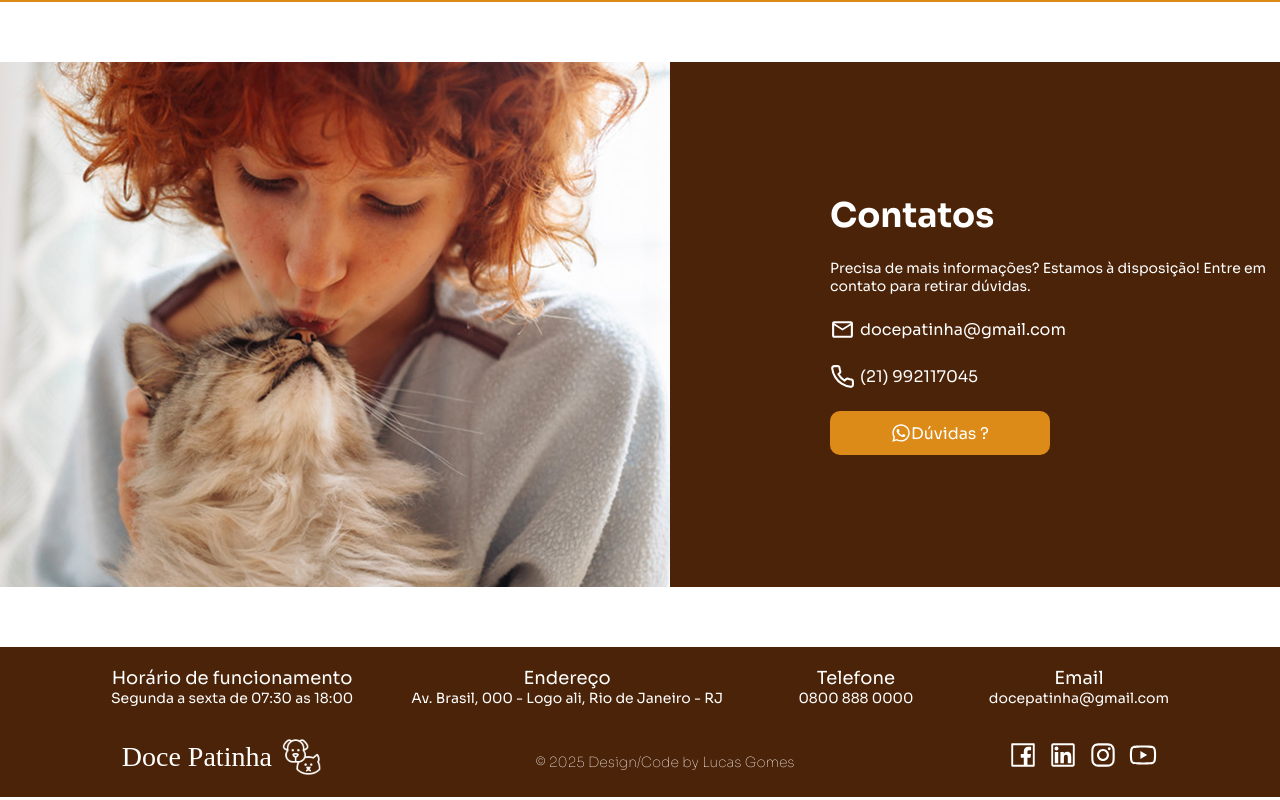
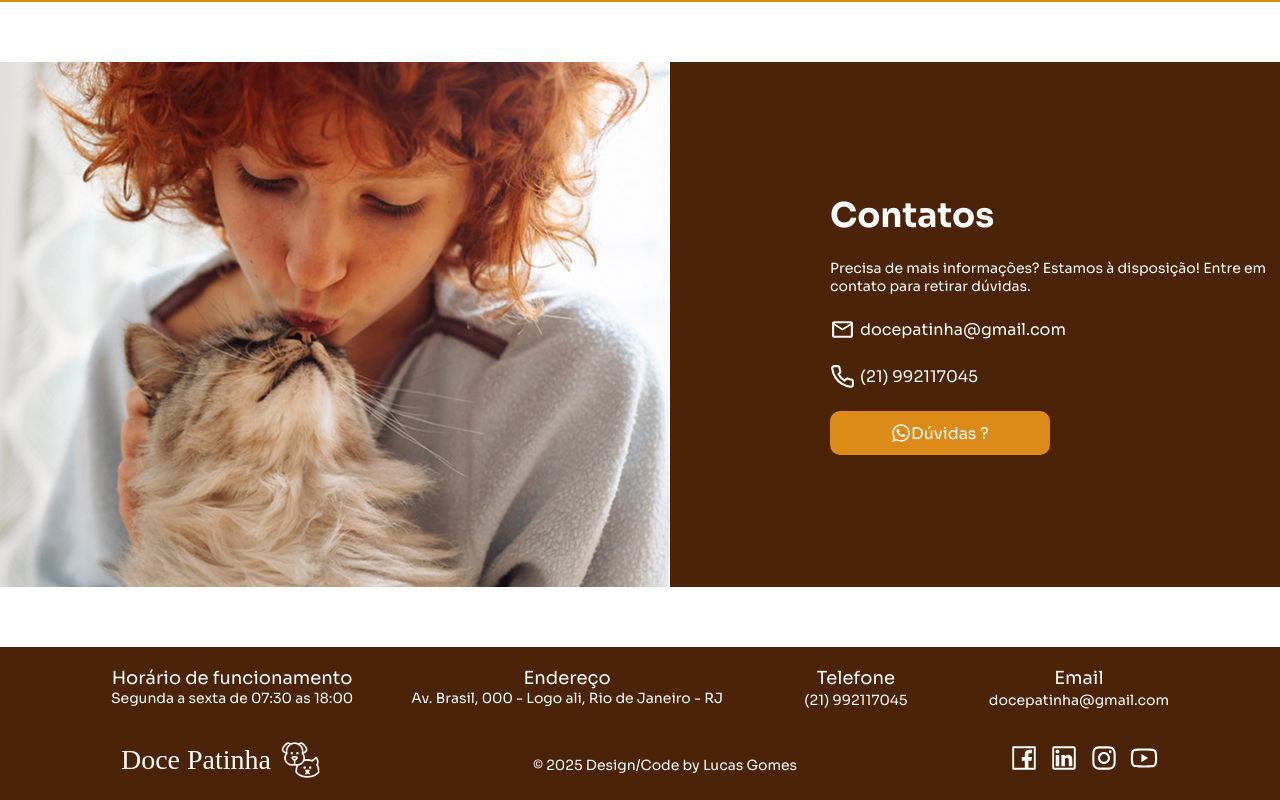
Before and after one commit to lucasgomesdacruz/Doce-patinha, a React (Vite) app: page / in a window 1280 px wide. Shown: the part 2298-3098 px from the top of the page. Built offline with nearby package versions, Linux system fonts and the light colour scheme; a web font is replaced by a local one.

Commit message:
feat: adiciona links para redes sociais

```diff
--- a/src/components/footer/Footer.module.scss
+++ b/src/components/footer/Footer.module.scss
@@ -45,6 +45,12 @@
           p {
             font-size: 14px;
           }
+
+          a {
+            font-size: 14px;
+            color: $standard-color;
+            text-decoration: none;
+          }
         }
       }
 
@@ -76,8 +82,12 @@
 
         p {
           font-size: 14px;
-          font-weight: lighter;
+          font-weight: normal;
           margin-top: 10px;
+        }
+
+        a {
+          color: $standard-color;
         }
 
         ul {
--- a/src/components/footer/Footer.tsx
+++ b/src/components/footer/Footer.tsx
@@ -6,12 +6,6 @@ import { AiOutlineYoutube } from "react-icons/ai";
 import { AiOutlineInstagram } from "react-icons/ai";
 
 import logoPet from "../../assets/logoPet.svg"
-
-
-
-
-
-
 
 const Footer = () => {
   return (
@@ -25,15 +19,24 @@ const Footer = () => {
                     </li>
                     <li>
                         <h3>Endereço</h3>
-                        <p>Av. Brasil, 000 - Logo ali, Rio de Janeiro - RJ</p>
+                        <a href="https://www.google.com/maps?q=Av.+Brasil,+000+-+Logo+ali,+Rio+de+Janeiro+-+RJ" target="_blank" rel="noopener noreferrer">
+                            <p>Av. Brasil, 000 - Logo ali, Rio de Janeiro - RJ</p>
+                        </a>
                     </li>
                     <li>
                         <h3>Telefone</h3>
-                        <p>0800 888 0000</p>
+                        <a
+                            href="https://wa.me/5521992117045"
+                            target="_blank"
+                            rel="noopener noreferrer"
+                            className={styles.whatsappBtn}
+                        >
+                            (21) 992117045
+                        </a>
                     </li>
                     <li>
                         <h3>Email</h3>
-                        <p>docepatinha@gmail.com</p>
+                        <a href="mailto:docepatinha@gmail.com">docepatinha@gmail.com</a>
                     </li>
                 </ul>
                 <div className={styles.containerRedes}>
@@ -43,10 +46,26 @@ const Footer = () => {
                     </div>
                     <p>© 2025 Design/Code by Lucas Gomes</p>
                     <ul>
-                        <li><AiOutlineFacebook /></li>
-                        <li><AiOutlineLinkedin /></li>
-                        <li><AiOutlineInstagram /></li>
-                        <li><AiOutlineYoutube /></li>
+                        <li>
+                            <a href="https://www.facebook.com" target="_blank" rel="noopener noreferrer">
+                            <AiOutlineFacebook />
+                            </a>
+                        </li>
+                        <li>
+                            <a href="https://www.linkedin.com" target="_blank" rel="noopener noreferrer">
+                            <AiOutlineLinkedin />
+                            </a>
+                        </li>
+                        <li>
+                            <a href="https://www.instagram.com" target="_blank" rel="noopener noreferrer">
+                            <AiOutlineInstagram />
+                            </a>
+                        </li>
+                        <li>
+                            <a href="https://www.youtube.com" target="_blank" rel="noopener noreferrer">
+                            <AiOutlineYoutube />
+                            </a>
+                        </li>
                     </ul>
                 </div>
 
```
